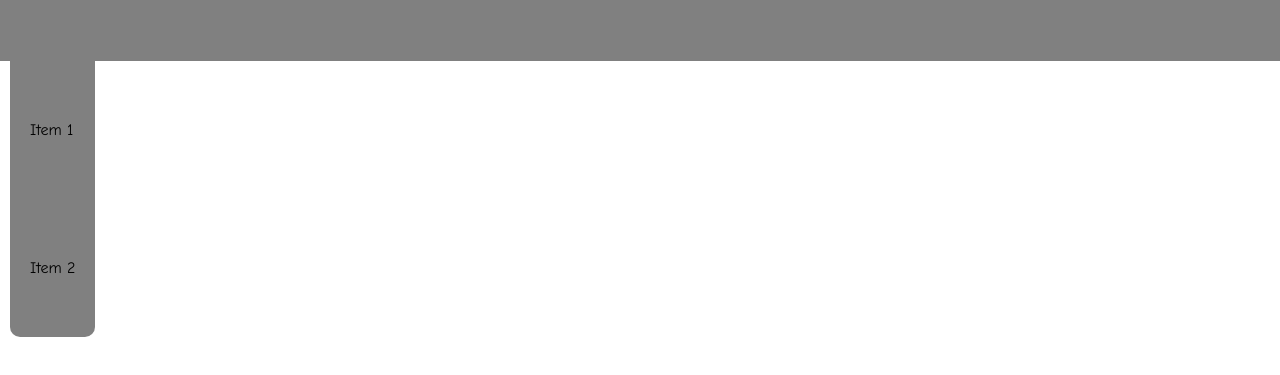
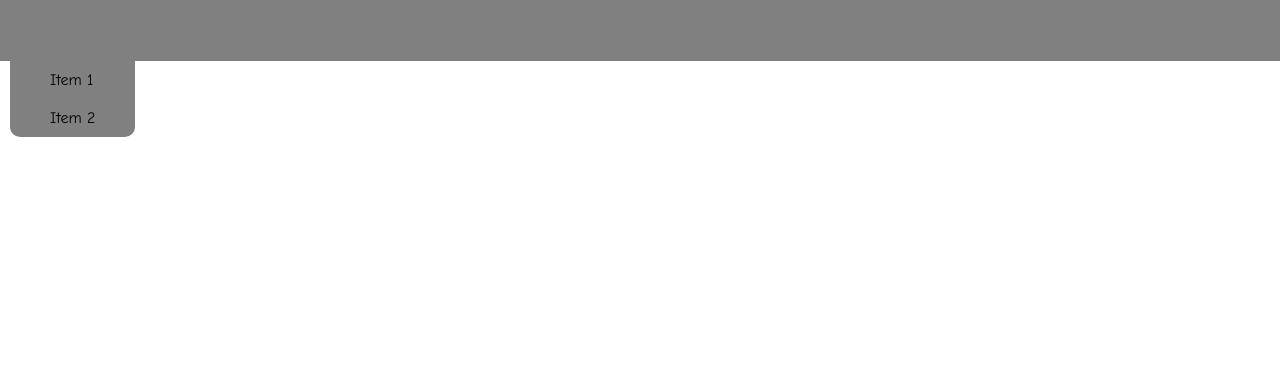
Before and after one commit to klenkb-bzz/test, a plain HTML site: page index.html in a window 1280 px wide. Shown: the part 103-478 px from the top of the page. Drawn offline with Linux system fonts and the light colour scheme.

Commit message:
Update styles.css

```diff
--- a/styles.css
+++ b/styles.css
@@ -34,6 +34,10 @@ nav ul li a {
 
 .dropdown-content li {
     display: block;
+}
+
+.dropdown-content li a{
+    padding: 10px 40px;
 }
 
 /* Show the dropdown when hovering over the parent */
```
